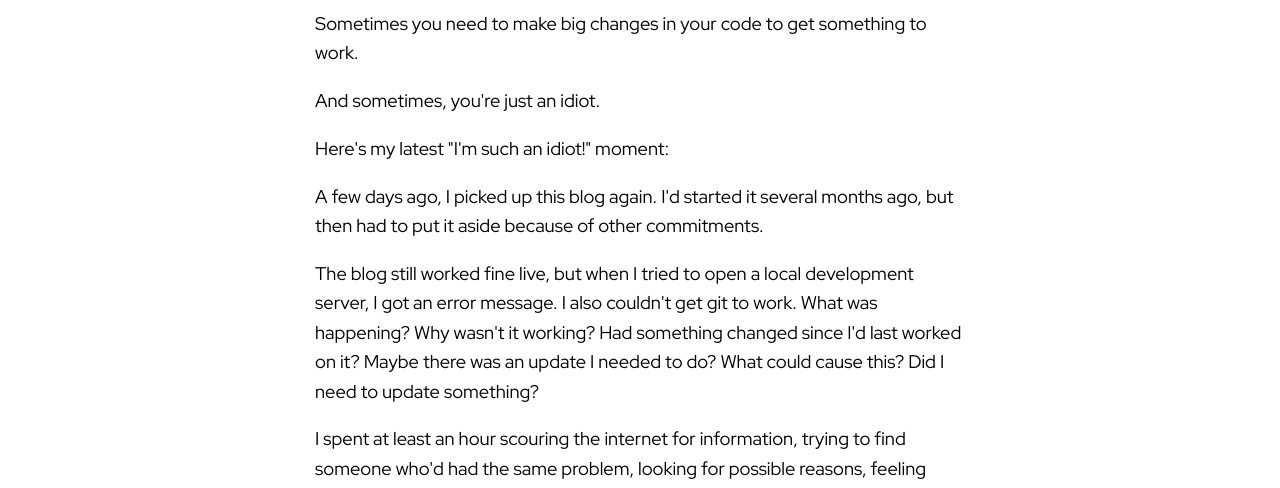
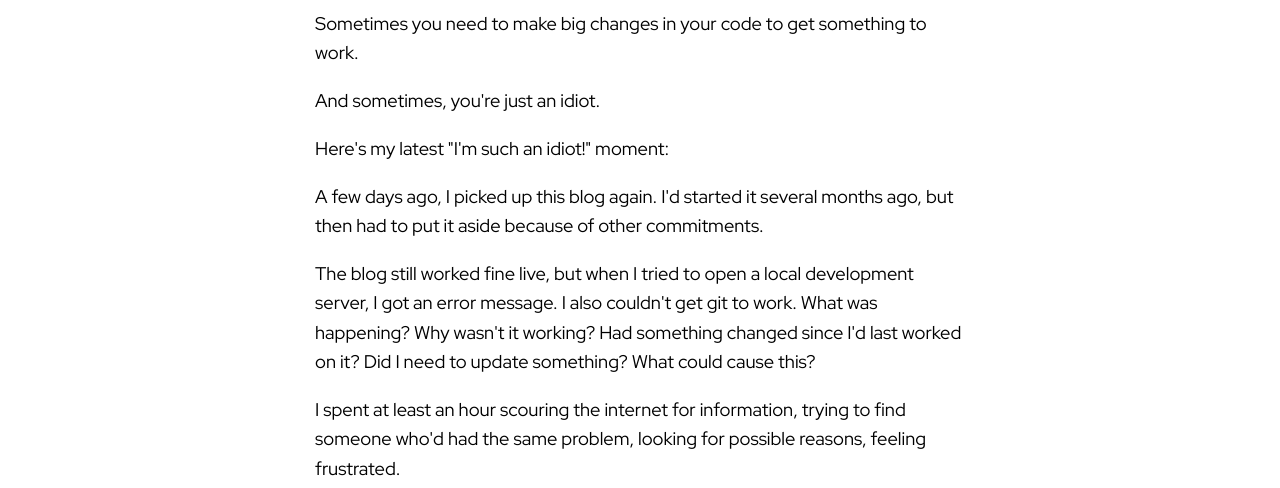
Before and after one commit to susanmaas/web-dev-starting-block, a Gatsby site: page /stupid-mistakes-in-web-development in a window 1280 px wide. Shown: the part 305-793 px from the top of the page. Built offline with nearby package versions, Linux system fonts and the light colour scheme; Gatsby itself is replaced by a stand-in of ours; a web font is replaced by a local one.

Commit message:
Re-work one of the paragraphs of the text.

```diff
--- a/src/pages/stupid-mistakes-in-web-development.md
+++ b/src/pages/stupid-mistakes-in-web-development.md
@@ -10,7 +10,7 @@ Here's my latest "I'm such an idiot!" moment:
 
 A few days ago, I picked up this blog again. I'd started it several months ago, but then had to put it aside because of other commitments.
 
-The blog still worked fine live, but when I tried to open a local development server, I got an error message. I also couldn't get git to work. What was happening? Why wasn't it working? Had something changed since I'd last worked on it? Maybe there was an update I needed to do? What could cause this? Did I need to update something?
+The blog still worked fine live, but when I tried to open a local development server, I got an error message. I also couldn't get git to work. What was happening? Why wasn't it working? Had something changed since I'd last worked on it? Did I need to update something? What could cause this?
 
 I spent at least an hour scouring the internet for information, trying to find someone who'd had the same problem, looking for possible reasons, feeling frustrated.
 
```
